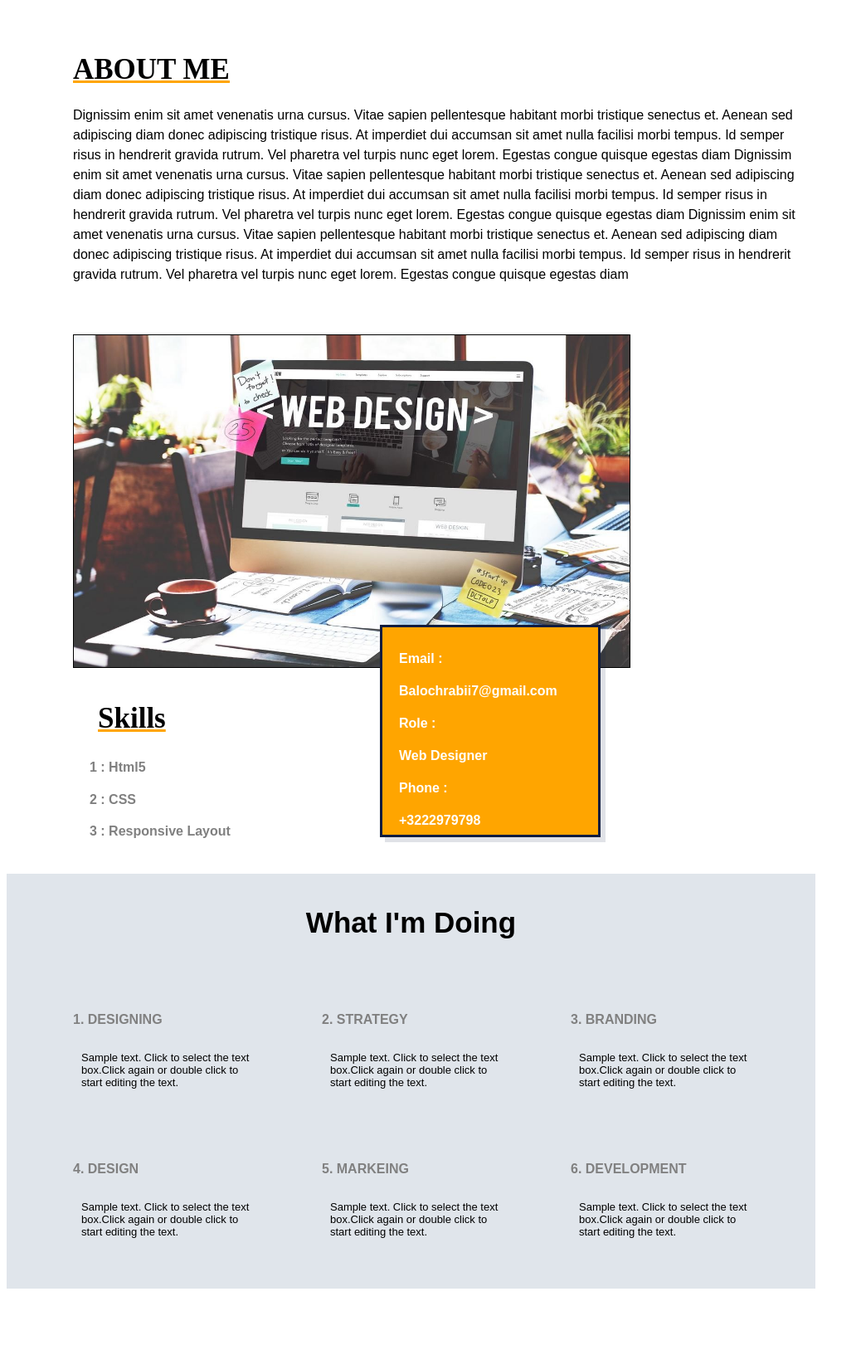
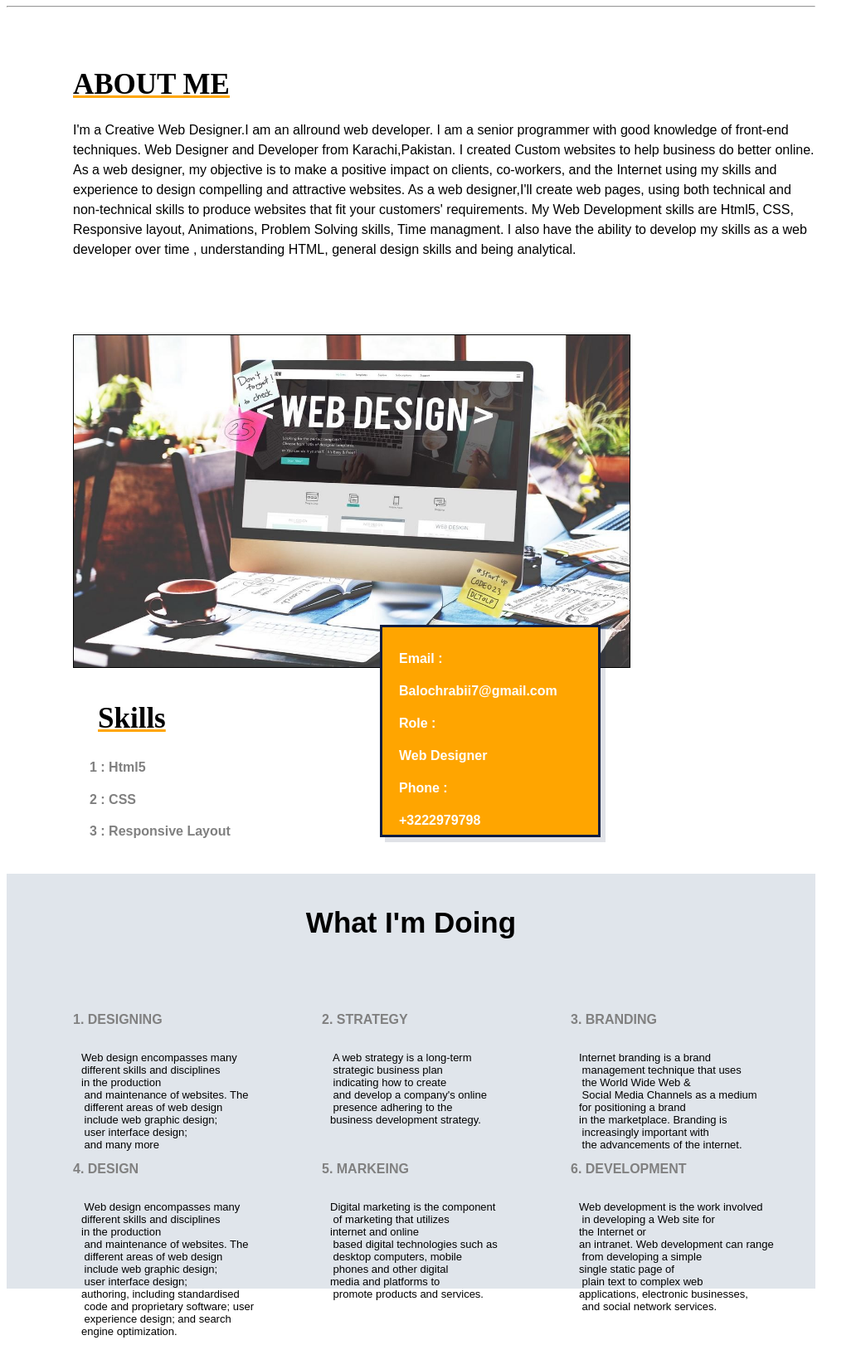
Before and after one commit to RabbiaSaleh/My-Portfolio, a plain HTML site: page index.html in a window 1280 px wide. Shown: the part 1105-2732 px from the top of the page at 83% size, without its empty margins (0-1038 px from the left). Before the commit the page ends 2658 px from the top, so only its background shows below. Drawn offline with Linux system fonts and the light colour scheme.

Commit message:
complete my portfolio project

```diff
--- a/index.html
+++ b/index.html
@@ -48,7 +48,7 @@
         <h3>I'm a Creative Web Designer</h3>
          <h4>About me</h4>
          <p>
-            I am an allround web developer.<br> I am a senior programmer with <br>good knowledge of front-end<br> techniques. Vitae sapien pellentesque<br> habitant morbi tristique senectus et.<br> Aenean sed adipiscing diam donec <br>adipiscing tristique risus.
+            I am an allround web developer.<br> I am a senior programmer with <br>good knowledge of front-end<br> techniques. <br> Web Designer and Developer</br> from Karachi,Pakistan.<br> I created Custom websites to <br>help business do better online.<br>
          </p>
 
          <div class="img">
@@ -72,21 +72,23 @@
         <hr>
         <h1 id="about">ABOUT ME</h1>
         <p style="font-style: normal;   line-height: 1.5;">
-            Dignissim enim sit amet venenatis urna cursus. Vitae sapien pellentesque habitant
-            morbi tristique senectus et.
-            Aenean sed adipiscing diam donec adipiscing tristique risus. At imperdiet dui accumsan
-            sit amet nulla facilisi morbi tempus. Id semper risus in hendrerit gravida rutrum.
-            Vel pharetra vel turpis nunc eget lorem. Egestas congue quisque egestas diam
-            Dignissim enim sit amet venenatis urna cursus. Vitae sapien pellentesque habitant
-            morbi tristique senectus et.
-            Aenean sed adipiscing diam donec adipiscing tristique risus. At imperdiet dui accumsan
-            sit amet nulla facilisi morbi tempus. Id semper risus in hendrerit gravida rutrum.
-            Vel pharetra vel turpis nunc eget lorem. Egestas congue quisque egestas diam
-            Dignissim enim sit amet venenatis urna cursus. Vitae sapien pellentesque habitant
-            morbi tristique senectus et.
-            Aenean sed adipiscing diam donec adipiscing tristique risus. At imperdiet dui accumsan
-            sit amet nulla facilisi morbi tempus. Id semper risus in hendrerit gravida rutrum.
-            Vel pharetra vel turpis nunc eget lorem. Egestas congue quisque egestas diam
+            I'm a Creative Web Designer.I am an allround web developer.
+            I am a senior programmer with
+            good knowledge of front-end
+            techniques.
+            Web Designer and Developer
+            from Karachi,Pakistan.
+            I created Custom websites to
+            help business do better online.
+            As a web designer, my objective is to make a
+            positive impact on clients, co-workers, and the
+            Internet using my skills and experience to design
+            compelling and attractive websites.
+            As a web designer,I'll create web pages, using
+            both technical and non-technical skills to produce
+            websites that fit your customers' requirements.
+            My Web Development skills are Html5, CSS, Responsive layout, Animations, Problem Solving skills, Time managment.
+           I also have the ability to develop my skills as a web developer over time , understanding HTML, general design skills and being analytical.
         </p>
     </div>
     <div class="img1">
@@ -117,48 +119,36 @@
         <div class="box6">
             <div class="">
                 <h6 style="color: gray;">1. DESIGNING</h6>
-<pre>Sample text. Click to select the text
-box.Click again or double click to
-start editing the text.
+<pre>Web design encompasses many <br>different skills and disciplines <br>in the production<br> and maintenance of websites. The<br> different areas of web design<br> include web graphic design;<br> user interface design; <br> and many more
                     </pre>
             </div>
         </div>
         <div class="box6">
             <h6 style="color: gray;">2. STRATEGY</h6>
-<pre>Sample text. Click to select the text
-box.Click again or double click to
-start editing the text.
-                    </pre>
+<pre> A web strategy is a long-term <br> strategic business plan<br> indicating how to create<br> and develop a company's online<br> presence adhering to the <br>business development strategy.
+                </pre>
         </div>
 
         <div class="box6">
             <h6 style="color: gray;">3. BRANDING</h6>
-<pre>Sample text. Click to select the text
-box.Click again or double click to
-start editing the text.
-                     </pre>
+<pre>Internet branding is a brand<br> management technique that uses<br> the World Wide Web &<br> Social Media Channels as a medium <br>for positioning a brand <br>in the marketplace. Branding is<br> increasingly important with<br> the advancements of the internet.
+                 </pre>
         </div>
 
         <div class="box6">
             <h6 style="color: gray;">4. DESIGN</h6>
-<pre>Sample text. Click to select the text
-box.Click again or double click to
-start editing the text.
-                            </pre>
+<pre> Web design encompasses many <br>different skills and disciplines <br>in the production<br> and maintenance of websites. The<br> different areas of web design<br> include web graphic design;<br> user interface design; <br>authoring, including standardised<br> code and proprietary software; user<br> experience design; and search <br>engine optimization.
+                </pre>
         </div>
         <div class="box6">
             <h6 style="color: gray;">5. MARKEING</h6>
-<pre>Sample text. Click to select the text
-box.Click again or double click to
-start editing the text.
-                            </pre>
+<pre>Digital marketing is the component<br> of marketing that utilizes <br>internet and online<br> based digital technologies such as<br> desktop computers, mobile<br> phones and other digital <br>media and platforms to<br> promote products and services.
+              </pre>
         </div>
         <div class="box6">
             <h6 style="color: gray;">6. DEVELOPMENT</h6>
-<pre>Sample text. Click to select the text
-box.Click again or double click to
-start editing the text.
-                            </pre>
+<pre>Web development is the work involved<br> in developing a Web site for <br>the Internet or <br>an intranet. Web development can range<br> from developing a simple <br>single static page of<br> plain text to complex web <br>applications, electronic businesses,<br> and social network services.
+              </pre>
         </div>
     </div>
 
```
Also changed, not shown: style.css (line endings or trailing spaces).
